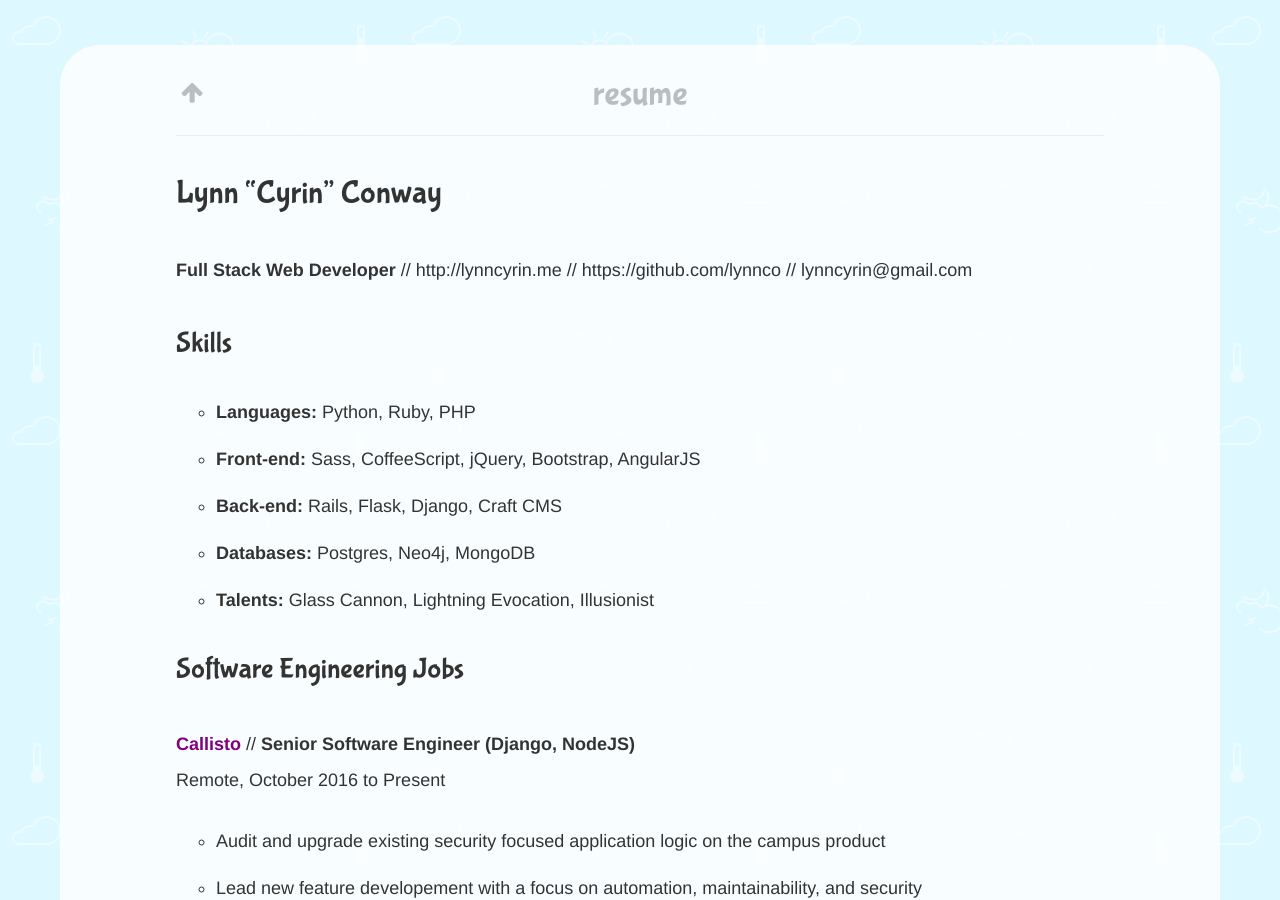
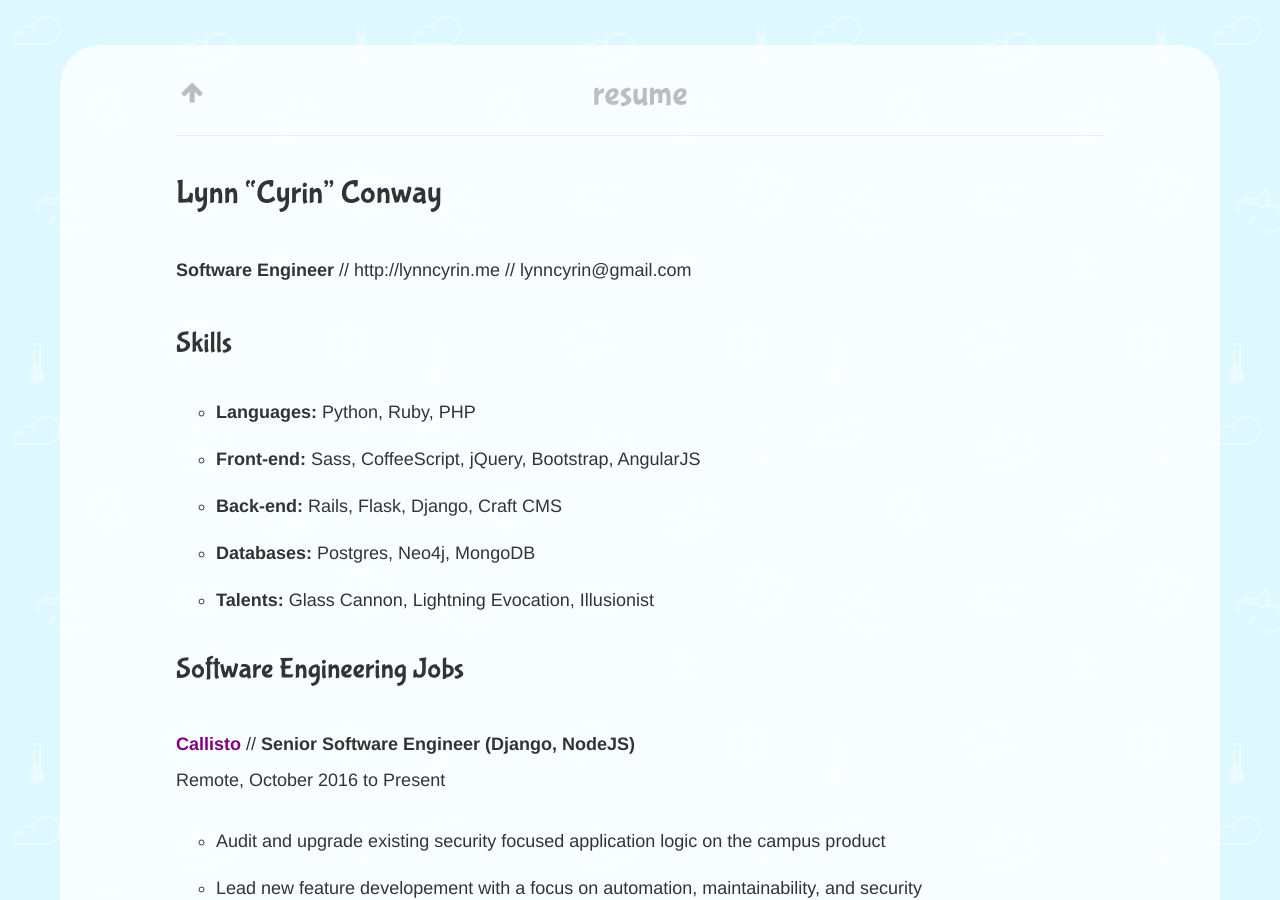
Before and after one commit to coilysiren/lynncyrin.github.io, a Jekyll site: the page built from index.html, in a window 1280 px wide and 900 px high, scrolled down 2603 px. Built offline with Jekyll 4.4.1, drawn with Linux system fonts in a browser that asks for light colours; nearby versions of some CDN libraries; a style sheet for code colours, icons or effects is not loaded.

Commit message:
Update resume.md

```diff
--- a/_includes/resume.md
+++ b/_includes/resume.md
@@ -1,6 +1,6 @@
 ### Lynn "Cyrin" Conway
 
-**Full Stack Web Developer** // http://lynncyrin.me // https://github.com/lynnco // lynncyrin@gmail.com
+**Software Engineer** // http://lynncyrin.me // lynncyrin@gmail.com
 
 #### Skills
 
```
